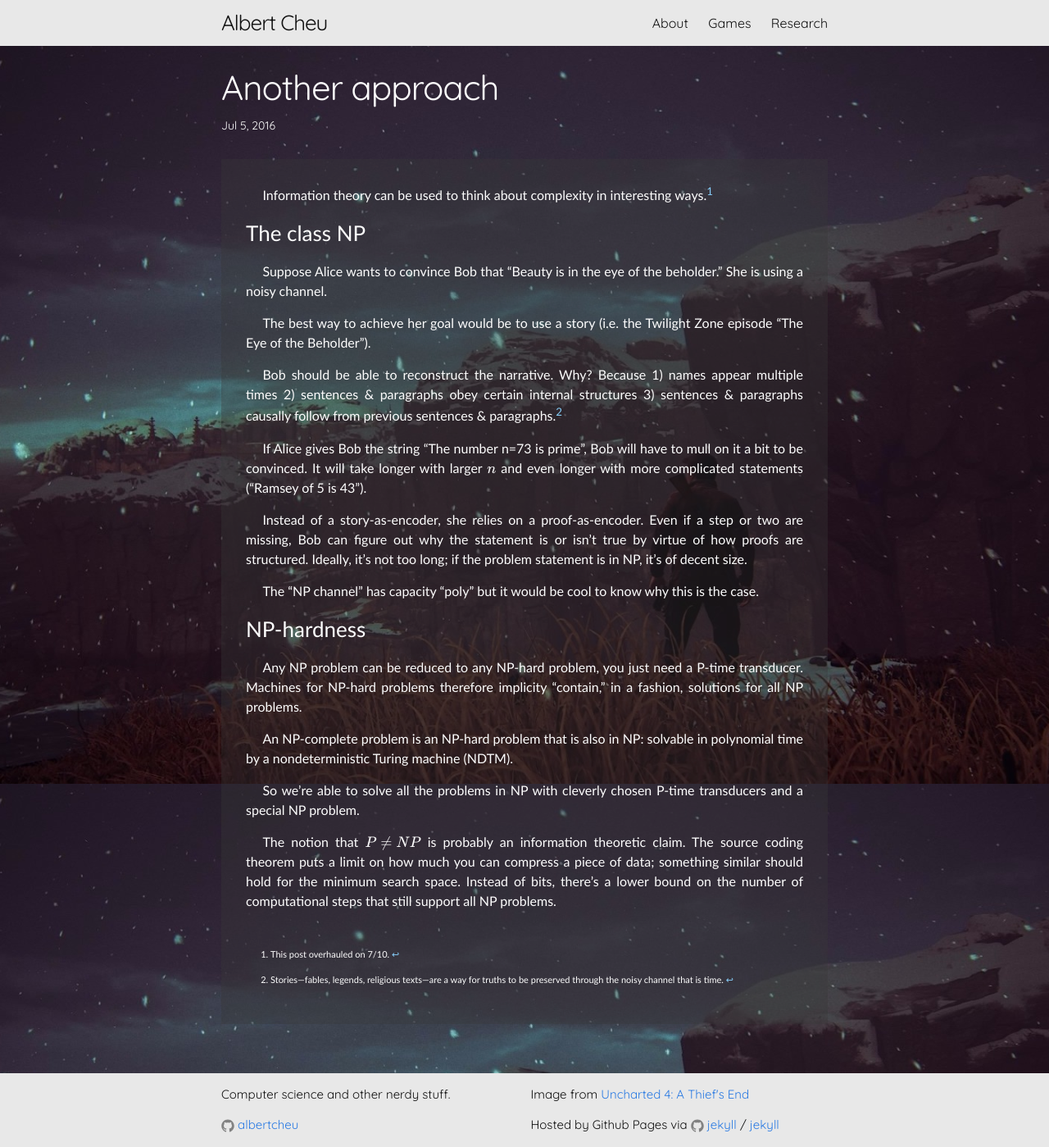
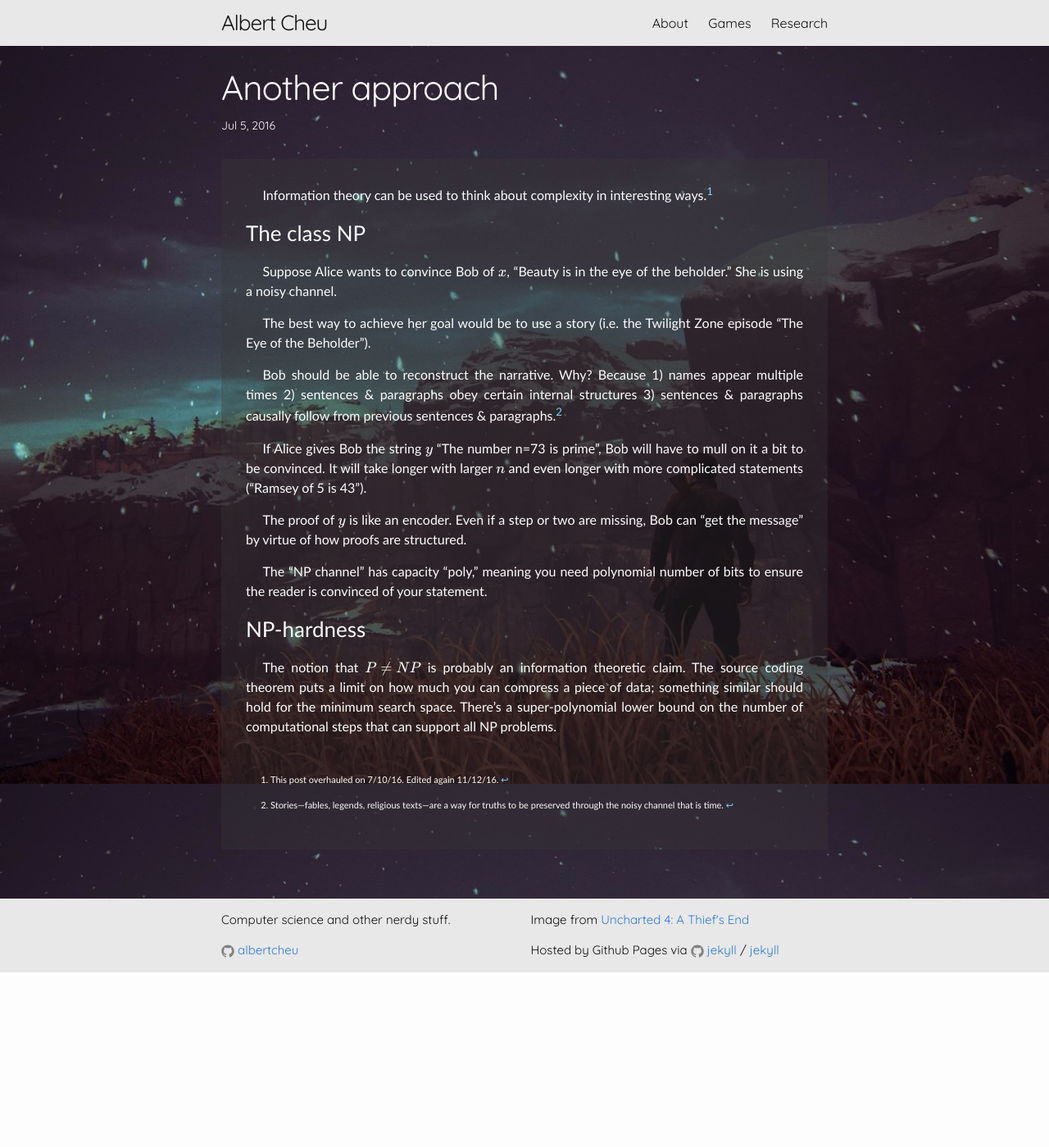
Before and after one commit to albertcheu/albertcheu.github.io, a Jekyll site: the page built from _posts/2016-07-05-10-57-Another-approach.md, in a window 1280 px wide. Shown: the whole page at 82% size. Built offline with Jekyll 4.4.1, drawn with Linux system fonts in a browser that asks for light colours; formulas are drawn with MathJax 3; after the commit the page ends 1186 px from its top, so only the background shows below that.

Commit message:
Westworld and Strange posts

```diff
--- a/_posts/2016-07-05-10-57-Another-approach.md
+++ b/_posts/2016-07-05-10-57-Another-approach.md
@@ -9,28 +9,22 @@ Information theory can be used to think about complexity in interesting ways.[^1
 
 ### The class NP
 
-Suppose Alice wants to convince Bob that "Beauty is in the eye of the beholder." She is using a noisy channel.
+Suppose Alice wants to convince Bob of $$x$$, "Beauty is in the eye of the beholder." She is using a noisy channel.
 
 The best way to achieve her goal would be to use a story (i.e. the Twilight Zone episode "The Eye of the Beholder").
 
 Bob should be able to reconstruct the narrative. Why? Because 1) names appear multiple times 2) sentences & paragraphs obey certain internal structures 3) sentences & paragraphs causally follow from previous sentences & paragraphs.[^2]
 
-If Alice gives Bob the string "The number n=73 is prime", Bob will have to mull on it a bit to be convinced. It will take longer with larger $$n$$ and even longer with more complicated statements ("Ramsey of 5 is 43").
+If Alice gives Bob the string $$y$$ "The number n=73 is prime", Bob will have to mull on it a bit to be convinced. It will take longer with larger $$n$$ and even longer with more complicated statements ("Ramsey of 5 is 43").
 
-Instead of a story-as-encoder, she relies on a proof-as-encoder. Even if a step or two are missing, Bob can figure out why the statement is or isn't true by virtue of how proofs are structured. Ideally, it's not too long; if the problem statement is in NP, it's of decent size.
+The proof of $$y$$ is like an encoder. Even if a step or two are missing, Bob can "get the message" by virtue of how proofs are structured.
 
-The "NP channel" has capacity "poly" but it would be cool to know why this is the case.
+The "NP channel" has capacity "poly," meaning you need polynomial number of bits to ensure the reader is convinced of your statement.
 
 ### NP-hardness
 
-Any NP problem can be reduced to any NP-hard problem, you just need a P-time transducer. Machines for NP-hard problems therefore implicity "contain," in a fashion, solutions for all NP problems.
+The notion that $$P\neq NP$$ is probably an information theoretic claim. The source coding theorem puts a limit on how much you can compress a piece of data; something similar should hold for the minimum search space. There's a super-polynomial lower bound on the number of computational steps that can support all NP problems.
 
-An NP-complete problem is an NP-hard problem that is also in NP: solvable in polynomial time by a nondeterministic Turing machine (NDTM).
-
-So we're able to solve all the problems in NP with cleverly chosen P-time transducers and a special NP problem.
-
-The notion that $$P\neq NP$$ is probably an information theoretic claim. The source coding theorem puts a limit on how much you can compress a piece of data; something similar should hold for the minimum search space. Instead of bits, there's a lower bound on the number of computational steps that still support all NP problems.
-
-[^1]: This post overhauled on 7/10.
+[^1]: This post overhauled on 7/10/16. Edited again 11/12/16.
 
 [^2]: Stories---fables, legends, religious texts---are a way for truths to be preserved through the noisy channel that is time.
```
Also changed, not shown: _posts/2016-11-01-19-35-On-Screen:-Westworld.md (deleted, +0 -8 lines), _posts/2016-11-12-18-32-On-Screen:-Westworld.md (added, +22 -0 lines), _posts/2016-11-12-18-34-On-Screen:-Doctor-Strange.md (added, +32 -0 lines).
